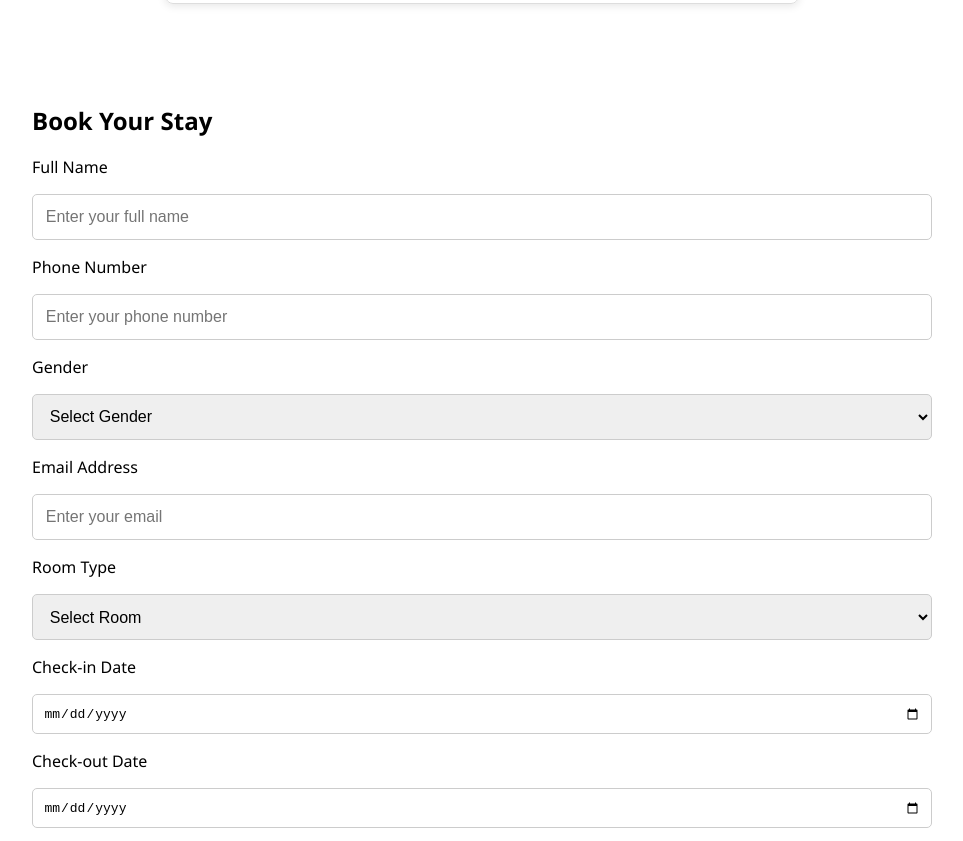
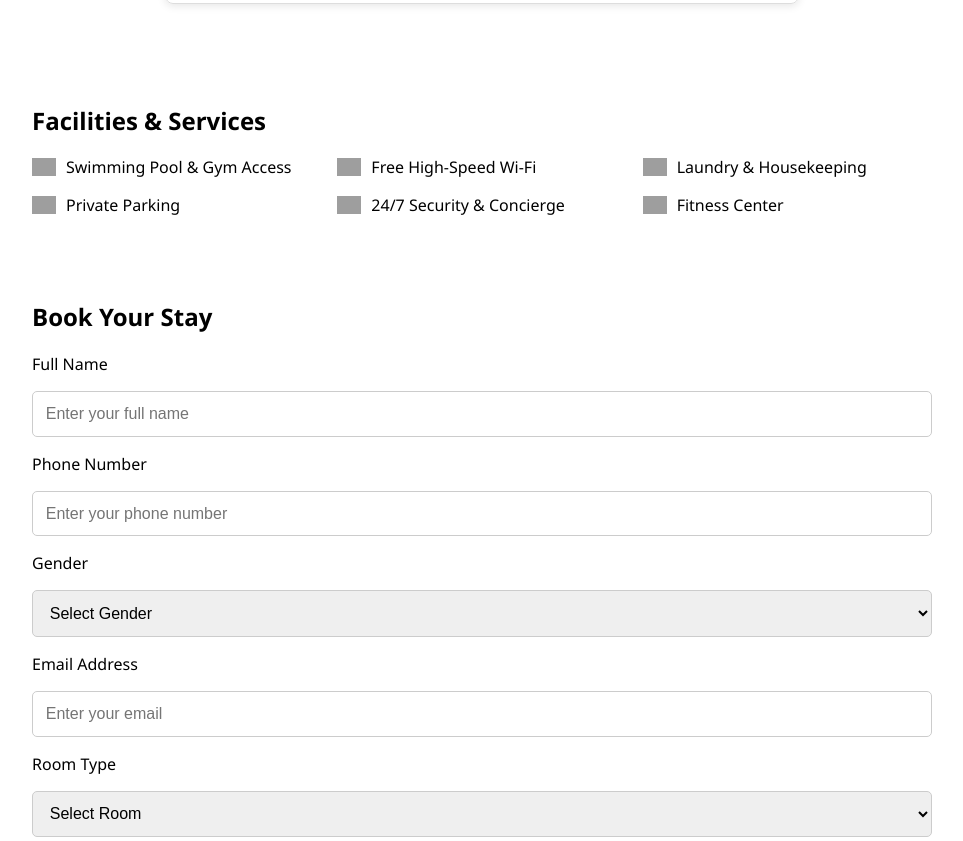
Before and after one commit to LimSaksith/maline, a plain HTML site: page index.html in a window 1280 px wide. Shown: the part 2433-3274 px from the top of the page, without its empty margins (158-1121 px from the left). Drawn offline with Linux system fonts and the light colour scheme; grey boxes are pictures that could not be loaded.

Commit message:
Update index.html

```diff
--- a/index.html
+++ b/index.html
@@ -243,6 +243,20 @@
     </div>
   </section>
 
+  <section id="facilities">
+    <h2>Facilities & Services</h2>
+    <div style="display: flex; flex-wrap: wrap; justify-content: center; gap: 1em;">
+      <div style="flex: 1 1 250px; display: flex; align-items: center;"><img src="https://cdn-icons-png.flaticon.com/512/854/854894.png" alt="Pool Icon" width="24" style="margin-right: 10px;"> Swimming Pool & Gym Access</div>
+      <div style="flex: 1 1 250px; display: flex; align-items: center;"><img src="https://cdn-icons-png.flaticon.com/512/609/609803.png" alt="Wi-Fi Icon" width="24" style="margin-right: 10px;"> Free High-Speed Wi-Fi</div>
+      <div style="flex: 1 1 250px; display: flex; align-items: center;"><img src="https://cdn-icons-png.flaticon.com/512/869/869636.png" alt="Laundry Icon" width="24" style="margin-right: 10px;"> Laundry & Housekeeping</div>
+      <div style="flex: 1 1 250px; display: flex; align-items: center;"><img src="https://cdn-icons-png.flaticon.com/512/684/684908.png" alt="Parking Icon" width="24" style="margin-right: 10px;"> Private Parking</div>
+      <div style="flex: 1 1 250px; display: flex; align-items: center;"><img src="https://cdn-icons-png.flaticon.com/512/3281/3281307.png" alt="Security Icon" width="24" style="margin-right: 10px;"> 24/7 Security & Concierge</div>
+      <div style="flex: 1 1 250px; display: flex; align-items: center;"><img src="https://cdn-icons-png.flaticon.com/512/2285/2285550.png" alt="Fitness Icon" width="24" style="margin-right: 10px;"> Fitness Center</div>
+    </div>
+  </section>
+  </section>
+  </section>
+
   <section id="book">
     <h2>Book Your Stay</h2>
     <form action="mailto:saksithlim1@gmail.com" method="post" enctype="text/plain">
```
